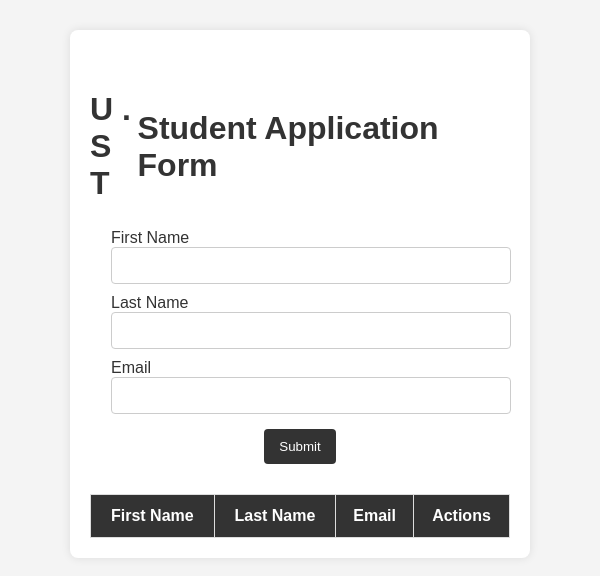
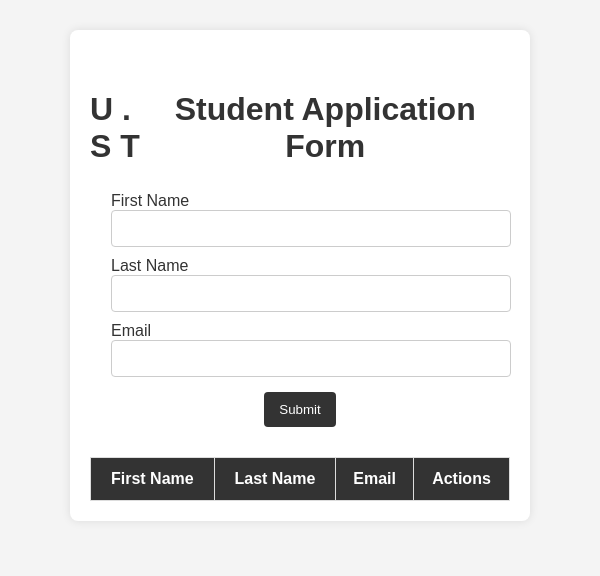
Before and after one commit to nagavikram-joga/Vikram_UST, a plain HTML site: page StudentForm/index.html in a window 600 px wide. Drawn offline with Linux system fonts and the light colour scheme.

Commit message:
modified index.html & style.css

```diff
--- a/StudentForm/index.html
+++ b/StudentForm/index.html
@@ -9,11 +9,11 @@
   <body>
     <div class="container">
       <div class="ust">
-        <h1>
+        <h1 id="logo">
           U .<br />
           S T
         </h1>
-        <h1>Student Application Form</h1>
+        <h1 id="formName">Student Application Form</h1>
       </div>
       <form id="studentForm">
         <div class="form-group">
--- a/StudentForm/style.css
+++ b/StudentForm/style.css
@@ -1,5 +1,5 @@
 body {
-    font-family: Arial, sans-serif, 'Times New Roman', Times, serif;
+  font-family: Arial, sans-serif, "Times New Roman", Times, serif;
   background-color: #f4f4f4;
   margin: 0;
   padding: 0;
@@ -13,16 +13,24 @@ body {
   box-shadow: 0 0 10px rgba(0, 0, 0, 0.1);
 }
 h1 {
+  text-align: center;
+  color: #333;
+}
+#logo {
   text-align: left;
-    color: #333;
-
+  display: block;
+  min-width: 12%;
+  align-self: flex-start;
 }
-#studentForm{
+#formName {
+  display: block;
+  align-self: center;
+}
+#studentForm {
   display: flex;
   flex-direction: column;
   align-items: center;
   margin-bottom: 30px;
-
 }
 .form-group {
   display: block;
@@ -31,16 +39,15 @@ h1 {
 }
 label {
   display: block;
-
   margin-top: 5px;
   color: #333;
 }
-input[type="text"], input[type="email"] {
+input[type="text"],
+input[type="email"] {
   width: 100%;
   padding: 10px;
   border: 1px solid #ccc;
   border-radius: 4px;
-
 }
 .btn {
   background-color: #333;
@@ -51,7 +58,6 @@ input[type="text"], input[type="email"] {
   cursor: pointer;
   margin-top: 10px;
   transition: background-color 0.3s ease;
-
 }
 .btn:hover {
   background-color: #000;
@@ -60,10 +66,13 @@ table {
   width: 100%;
   border-collapse: collapse;
 }
-table, th, td {
+table,
+th,
+td {
   border: 1px solid #ddd;
 }
-th, td {
+th,
+td {
   padding: 12px;
   text-align: left;
 }
@@ -74,9 +83,10 @@ th {
 }
 .actions {
   display: flex;
-    justify-content: space-evenly
+  justify-content: space-evenly;
 }
-.btn-edit, .btn-delete {
+.btn-edit,
+.btn-delete {
   padding: 5px 10px;
   cursor: pointer;
   border: none;
@@ -90,16 +100,33 @@ th {
   background-color: #333;
   color: white;
 }
-.ust{
+.ust {
   display: flex;
-    justify-content: space-evenly;
   margin-top: 20px;
   align-items: center;
   font-size: auto;
+  justify-content: center;
 }
 td:nth-child(4) {
   display: flex;
   align-items: center;
   justify-content: space-evenly;
+}
 
+@media (max-width: 600px) {
+  .ust {
+    flex-direction: column;
+    align-items: center;
+    justify-items: center;
   }
+  #logo {
+    align-self: center;
+  }
+}
+@media (min-width: 600px) {
+  .ust {
+    flex-direction: row;
+    align-items: center;
+    justify-items: center;
+  }
+}
```
Lines whose indentation alone changed are shown as unchanged.
